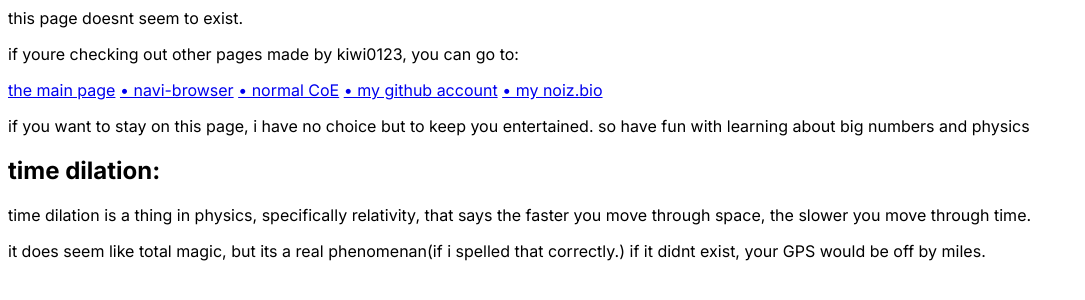
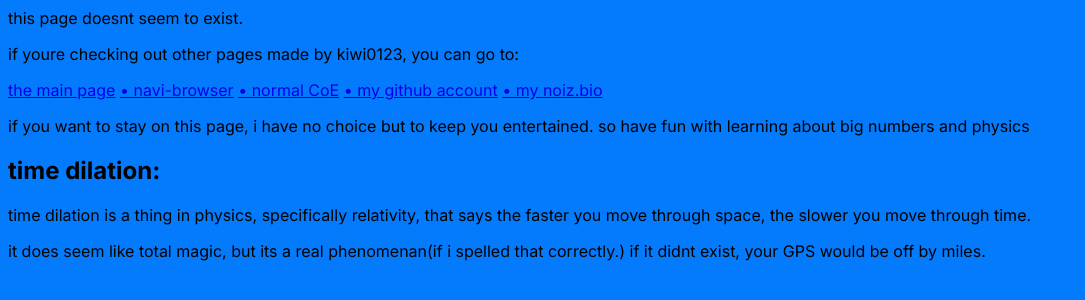
Before and after one commit to kiwi0123/coe-prosec, a plain HTML site: page 404.html in a window 1280 px wide. Shown: the whole page, without its empty margins (0-1085 px from the left). Drawn offline with Linux system fonts and the light colour scheme.

Commit message:
Change background color of 404 page

```diff
--- a/404.html
+++ b/404.html
@@ -10,7 +10,7 @@
 }
 </style>
     </head>
-    <body style="background-color: blue>
+    <body style="background-color: #037bfc;">
       <p>this page doesnt seem to exist.</p>
       <p>if youre checking out other pages made by kiwi0123, you can go to:</p>
       <a href="https://kiwi0123.github.io/coe-prosec">the main page</a>
```
